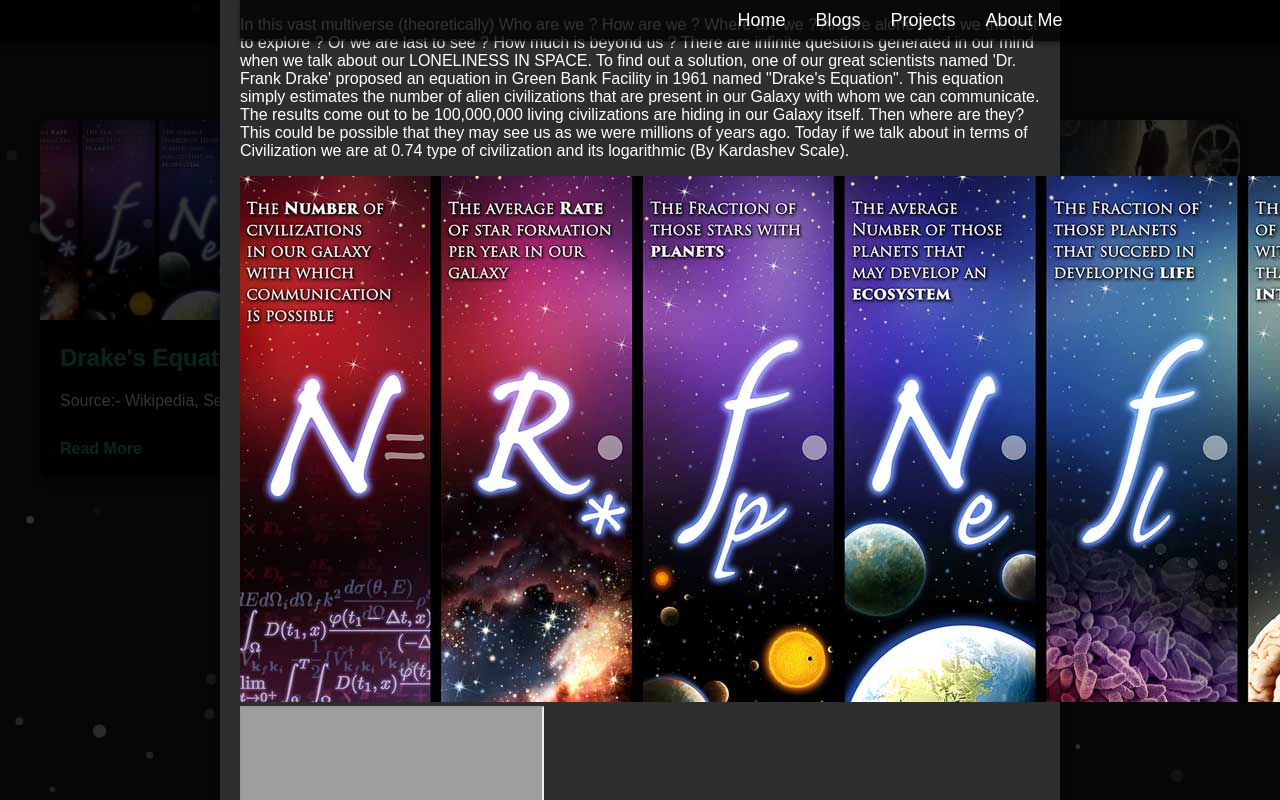
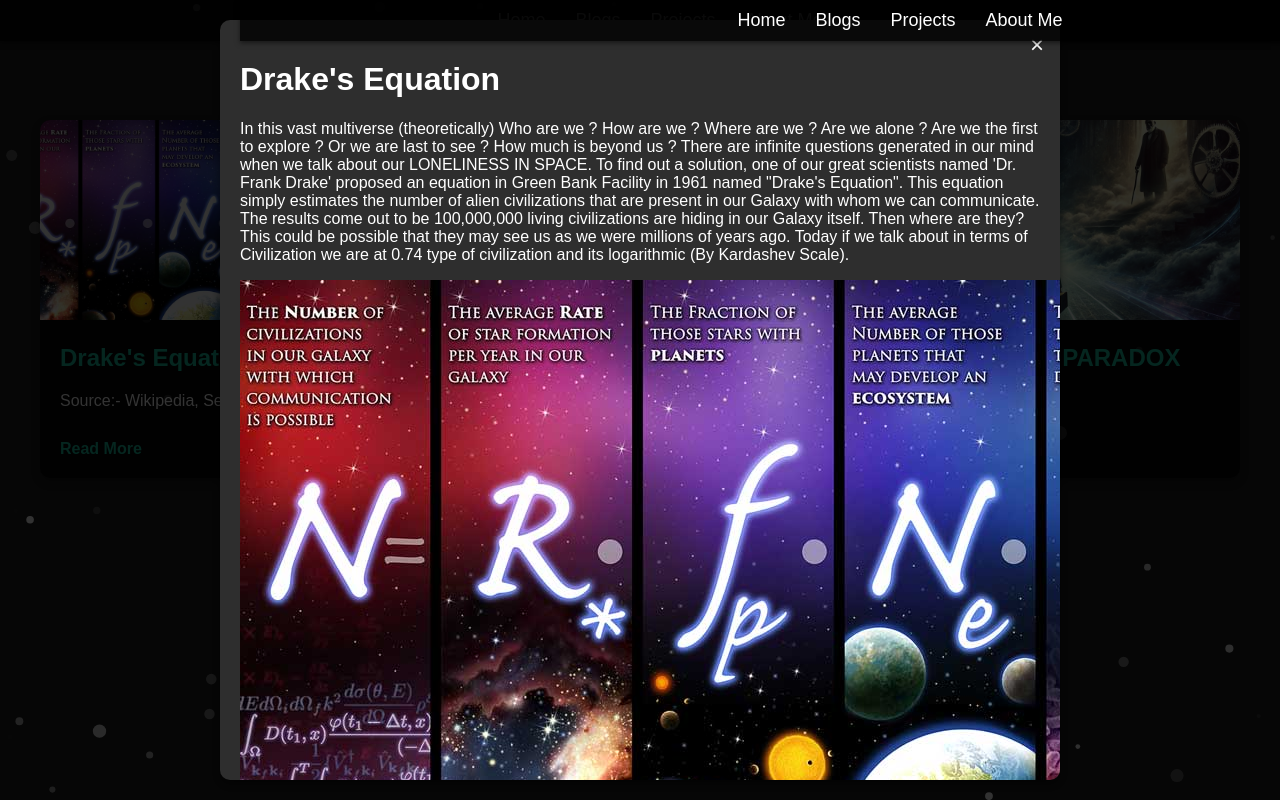
Before and after one commit to Kartikey-Garg/Kartikey-Garg.github.io, a website: page BlogPage.html in a window 1280 px wide. Both pictures are taken after a click on the element 233 px from the left and 298 px from the top of the page. Drawn offline with Linux system fonts and the light colour scheme; grey boxes are pictures that could not be loaded.

Commit message:
Add styles to make the blog modal scrollable.

```diff
--- a/css/BlogPage.css
+++ b/css/BlogPage.css
@@ -131,6 +131,8 @@ nav ul li a:hover {
     box-shadow: 0 4px 10px rgba(0, 0, 0, 0.5);
     color: white;
     position: relative;
+    max-height: 90vh; /* Add this line */
+    overflow-y: auto; /* Add this line */
 }
 
 .blog-modal .close-btn {
```
